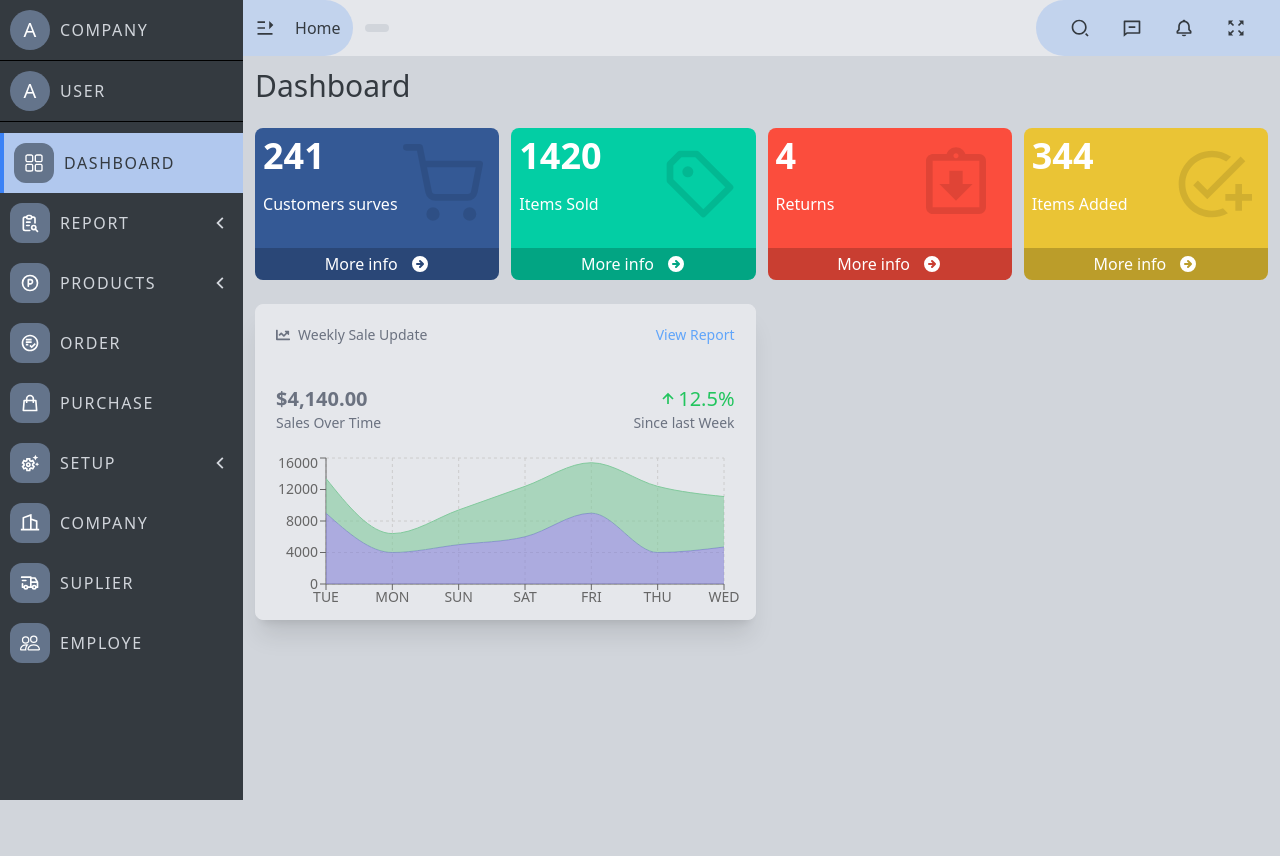
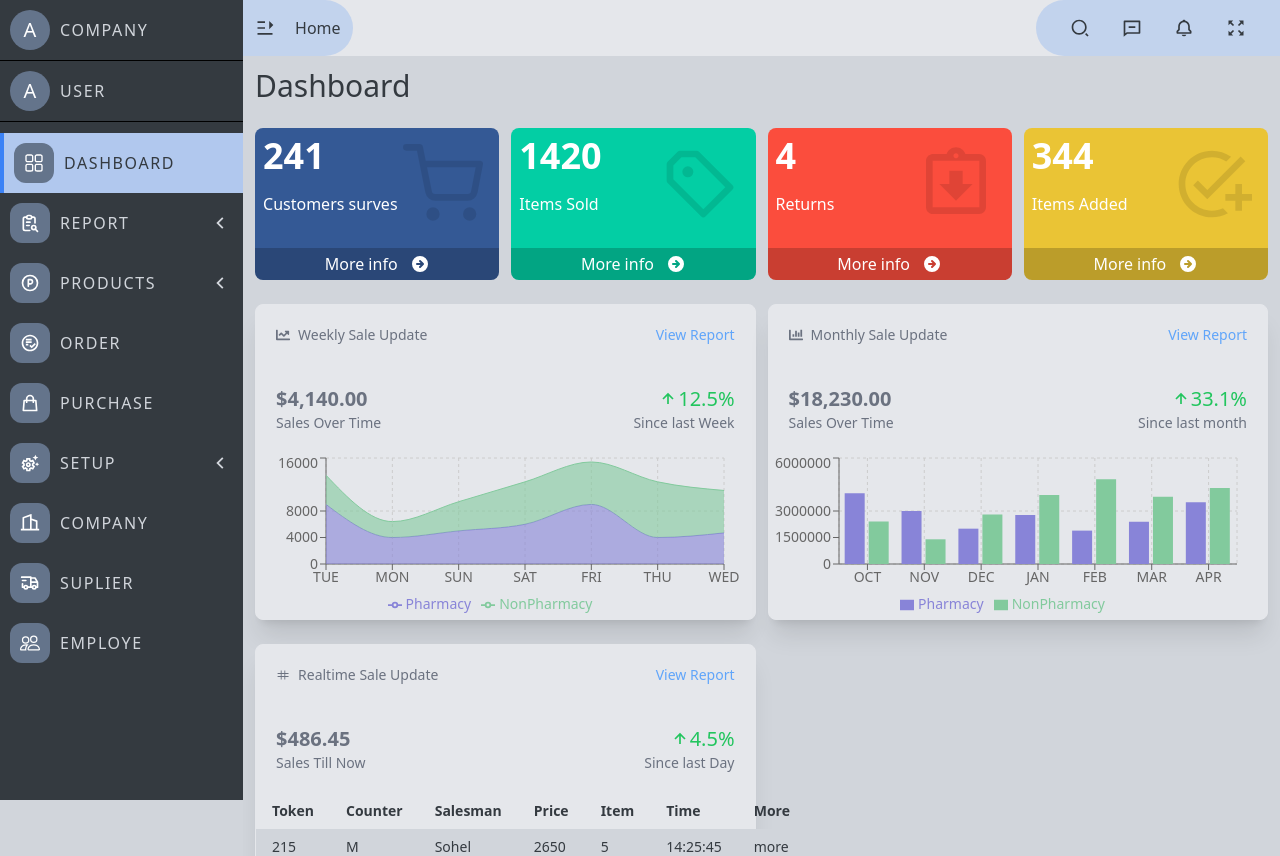
Before and after one commit to AbidHasanPiash/ims-inventory-management-system, a Next.js app: page / in a window 1280 px wide. Before the commit the page ends 800 px from the top, so only its background shows below. Built offline with nearby package versions, Linux system fonts and the light colour scheme.

Commit message:
header atb update

```diff
--- /dev/null
+++ b/app/components/dashboard/SalesMonthly.jsx
@@ -0,0 +1,61 @@
+'use client'
+import React from 'react'
+import { BiUpArrowAlt } from 'react-icons/bi';
+import {FaChartBar} from 'react-icons/fa'
+import { BarChart, Bar, XAxis, YAxis, CartesianGrid, Tooltip, Legend, ResponsiveContainer } from 'recharts';
+
+export default function SalesMonthly() {
+    const today = new Date();
+    const months = ["JAN","FEB","MAR","APR","MAY","JUN","JUL","AUG","SEP","OCT","NOV","DEC"];
+    const month = today.getMonth();
+    const updateMonth = [...months.slice(month), ...months.slice(0, month)]
+    console.log(month);
+      const data = [
+          { name: updateMonth[5], Pharmacy: 4000000, NonPharmacy: 2400000 },
+          { name: updateMonth[6], Pharmacy: 3000000, NonPharmacy: 1398000 },
+          { name: updateMonth[7], Pharmacy: 2000000, NonPharmacy: 2800000 },
+          { name: updateMonth[8], Pharmacy: 2780000, NonPharmacy: 3908000 },
+          { name: updateMonth[9], Pharmacy: 1890000, NonPharmacy: 4800000 },
+          { name: updateMonth[10], Pharmacy: 2390000, NonPharmacy: 3800000 },
+          { name: updateMonth[11], Pharmacy: 3490000, NonPharmacy: 4300000 },
+        ];
+  return (
+    <div className='shadow-xl border rounded-lg bg-gray-200 text-xs md:text-sm xl:text-md'>
+    {/* heading section */}
+    <div className="m-5 text-gray-500">
+      <div className='flex items-center justify-between mb-10'>
+        <div className='flex items-center justify-start space-x-2'>
+          <FaChartBar/>
+          <h1>Monthly Sale Update</h1>
+        </div>
+        <p className='text-blue-400 hover:text-blue-700 cursor-pointer'>View Report</p>
+      </div>
+      {/* ********************************** */}
+      <div className='flex items-center justify-between'>
+        <div>
+          <h1 className='font-bold text-xl'>$18,230.00</h1>
+          <p>Sales Over Time</p>
+        </div>
+        <div className='flex flex-col items-end justify-end'>
+          <h1 className='flex items-center justify-center text-xl text-green-500'>
+            <BiUpArrowAlt size={20}/>
+            <span>33.1%</span>
+          </h1>
+          <p>Since last month</p>
+        </div>
+      </div>
+    </div>
+    <ResponsiveContainer width="100%" aspect={3}>
+        <BarChart data={data} width={100} height={100} margin={{ top: 5, right: 30, left: 10, bottom: 5, }}>
+            <CartesianGrid strokeDasharray="3 3" />
+            <XAxis dataKey="name" />
+            <YAxis />
+            <Tooltip />
+            <Legend />
+            <Bar dataKey="Pharmacy" fill="#8884d8" />
+            <Bar dataKey="NonPharmacy" fill="#82ca9d" />
+        </BarChart>
+    </ResponsiveContainer>
+    </div>
+  )
+}
--- /dev/null
+++ b/app/components/dashboard/SalesRealtime.jsx
@@ -0,0 +1,73 @@
+import React from "react";
+import {AiOutlineBorderlessTable} from 'react-icons/ai';
+import {BiUpArrowAlt} from 'react-icons/bi';
+
+export default function SalesRealtime() {
+    const data = [
+        { token: 215, counter: 'M', salesmaneName: "Sohel", price: 2650, item: 5, time: "14:25:45"},
+        { token: 214, counter: 'M', salesmaneName: "Farhad", price: 340, item: 2, time: "14:12:12"},
+        { token: 213, counter: 'D', salesmaneName: "Tanvir", price: 456, item: 1, time: "13:20:56"},
+        { token: 212, counter: 'M', salesmaneName: "Sohel", price: 980, item: 7, time: "12:35:14"},
+        { token: 211, counter: 'D', salesmaneName: "Tanvir", price: 3569, item: 15, time: "11:40:23"},
+        { token: 210, counter: 'M', salesmaneName: "Rafsan", price: 106, item: 4, time: "11:05:23"},
+      ]
+  return (
+    <div className="shadow-xl border rounded-lg bg-gray-200 text-xs md:text-sm xl:text-md">
+    {/* heading section */}
+    <div className="m-5 text-gray-500">
+      <div className='flex items-center justify-between mb-10'>
+        <div className='flex items-center justify-start space-x-2'>
+          <AiOutlineBorderlessTable/>
+          <h1>Realtime Sale Update</h1>
+        </div>
+        <p className='text-blue-400 hover:text-blue-700 cursor-pointer'>View Report</p>
+      </div>
+      {/* ********************************** */}
+      <div className='flex items-center justify-between'>
+        <div>
+          <h1 className='font-bold text-xl'>$486.45</h1>
+          <p>Sales Till Now</p>
+        </div>
+        <div className='flex flex-col items-end justify-end'>
+          <h1 className='flex items-center justify-center text-xl text-green-500'>
+            <BiUpArrowAlt size={20}/>
+            <span>4.5%</span>
+          </h1>
+          <p>Since last Day</p>
+        </div>
+      </div>
+    </div>
+      <table className="table-auto w-full overflow-x-auto scrollbar-thin scrollbar-thumb-orange-600">
+        <thead>
+          <tr>
+            <th className="px-4 py-2 text-left">Token</th>
+            <th className="px-4 py-2 text-left">Counter</th>
+            <th className="px-4 py-2 text-left">Salesman</th>
+            <th className="px-4 py-2 text-left">Price</th>
+            <th className="px-4 py-2 text-left">Item</th>
+            <th className="px-4 py-2 text-left">Time</th>
+            <th className="px-4 py-2 text-left">More</th>
+          </tr>
+        </thead>
+        <tbody>
+          {data &&
+            data.map((row, index) => (
+              <tr
+                key={index}
+                className={`${(index+1) % 2 === 0 ? "bg-gray-50" : "bg-gray-300" }
+                transform duration-200 hover:scale-[0.99] hover:bg-blue-900/30`}
+              >
+                <td className="px-4 py-2">{row.token}</td>
+                <td className="px-4 py-2">{row.counter}</td>
+                <td className="px-4 py-2">{row.salesmaneName}</td>
+                <td className="px-4 py-2">{row.price}</td>
+                <td className="px-4 py-2">{row.item}</td>
+                <td className="px-4 py-2">{row.time}</td>
+                <td className="px-4 py-2">more</td>
+              </tr>
+            ))}
+        </tbody>
+      </table>
+    </div>
+  )
+}
--- a/app/components/dashboard/SalesWeekly.jsx
+++ b/app/components/dashboard/SalesWeekly.jsx
@@ -2,7 +2,7 @@
 import React from 'react'
 import { BiUpArrowAlt } from 'react-icons/bi';
 import {FaChartLine} from 'react-icons/fa'
-import {AreaChart, Area, XAxis, YAxis, CartesianGrid, Tooltip, ResponsiveContainer} from 'recharts';
+import {AreaChart, Area, XAxis, YAxis, CartesianGrid, Tooltip, ResponsiveContainer, Legend} from 'recharts';
 
 export default function SalesWeekly() {
     const today = new Date(); // Get the current date
@@ -50,6 +50,7 @@ export default function SalesWeekly() {
             <XAxis dataKey="sale" />
             <YAxis />
             <Tooltip />
+            <Legend />
             <Area type="monotone" dataKey="Pharmacy" stackId="1" stroke="#8884d8" fill="#8884d8" />
             <Area type="monotone" dataKey="NonPharmacy" stackId="1" stroke="#82ca9d" fill="#82ca9d" />
         </AreaChart>
--- a/app/components/header/Header.jsx
+++ b/app/components/header/Header.jsx
@@ -5,13 +5,14 @@ import { SidebarContext } from '../../contexts/SidebarContext';
 import { fullScreen } from './FullScreen'
 import { RiMenuFoldFill, RiMenuUnfoldFill, RiMessageLine, RiSearch2Line } from 'react-icons/ri'
 import { BiBell, BiExpand, BiCollapse } from 'react-icons/bi'
-import Notification from '../dashboard/Notification';
+import Notification from './Notification';
 import Messages from './Messages';
 
 export default function Header() {
     const path = usePathname ();
     const [isFullScreen, setFullScreen] = useState(false);
     const {isSidebarOpen, setSidebarOpen, headerTab, handleRemoveTab} = useContext(SidebarContext);
+    const headerTabToRender = headerTab.slice(1);
     const [isNotiOpen, setIsNotiOpen] = useState(false);
     const [isMesgOpen, setIsMesgOpen] = useState(false);
     return (
@@ -24,8 +25,8 @@ export default function Header() {
                         </button>
                         <Link href={'/'}>Home</Link>
                     </div>
-                    {headerTab.length >=1 && <div className='flex space-x-3'>
-                        {headerTab?.map((tab, i)=>(
+                    <div className='flex space-x-3'>
+                        {headerTabToRender?.map((tab, i)=>(
                             <Link key={i} href={`${tab?.link}`} className={`${tab.link === path ? 'bg-blue-500/20' : 'bg-primary hover:bg-blue-500/20'}
                                 group flex items-center justify-center gap-3 px-3 py-1 cursor-pointer hover:shadow-lg rounded-full`}
                             >
@@ -35,7 +36,7 @@ export default function Header() {
                                 </span>}
                             </Link>
                         ))}
-                    </div>}
+                    </div>
                 </div>
                 <div className='flex items-center justify-center space-x-3 px-6 bg-blue-500/20 rounded-l-full cursor-pointer'>
                     <button className='flex items-center justify-center w-10 h-10 hover:bg-blue-400/30 rounded-lg transition-colors duration-500'> <RiSearch2Line size={20}/> </button>
--- a/app/layout.js
+++ b/app/layout.js
@@ -14,13 +14,11 @@ export default function RootLayout({ children }) {
   const [isSidebarOpen, setSidebarOpen] = useState(false);
   const [headerTab, setHeaderTab] = useState([{ name: '', link: '' }]);
   const handlePushTab = (name, link) => {
-    // Remove blank objects from headerTab
-    const filteredTab = headerTab.filter((tab) => tab.name !== '' || tab.link !== '');
     const newData = { name: name, link: link };
-    // Check if newData already exists in headerTab
+    if (name === "Dashboard") return;
     const isDuplicate = headerTab.some((tab) => tab.name === name && tab.link === link);
     if (!isDuplicate) {
-      setHeaderTab([...filteredTab, newData]);
+      setHeaderTab([...headerTab, newData]);
     }
   };
   const handleRemoveTab = (index) => {
@@ -38,7 +36,7 @@ export default function RootLayout({ children }) {
           <SideBar/>
           <main className='w-full min-h-screen'>
             <Header/>
-            <div className='overflow-y-auto scrollbar-thin scrollbar-thumb-orange-600'>
+            <div className='max-h-screen overflow-y-auto scrollbar-thin scrollbar-thumb-orange-600'>
               {children}
             </div>
           </main>
--- a/app/page.js
+++ b/app/page.js
@@ -3,6 +3,8 @@ import { BiPurchaseTagAlt } from "react-icons/bi";
 import { MdOutlineAssignmentReturned, MdAddTask } from "react-icons/md";
 import InfoCard from "./components/dashboard/InfoCard";
 import SalesWeekly from "./components/dashboard/SalesWeekly";
+import SalesMonthly from "./components/dashboard/SalesMonthly";
+import SalesRealtime from "./components/dashboard/SalesRealtime";
 
 export default function Home() {
   return (
@@ -16,6 +18,8 @@ export default function Home() {
       </div>
       <div className="grid xl:grid-cols-2 grid-cols-1 gap-x-3 gap-y-6 m-3 mb-20">
         <SalesWeekly/>
+        <SalesMonthly/>
+        <SalesRealtime/>
       </div>
     </div>
   );
```
Also changed, not shown: app/components/header/Notification.jsx (renamed from app/components/dashboard/Notification.jsx).
